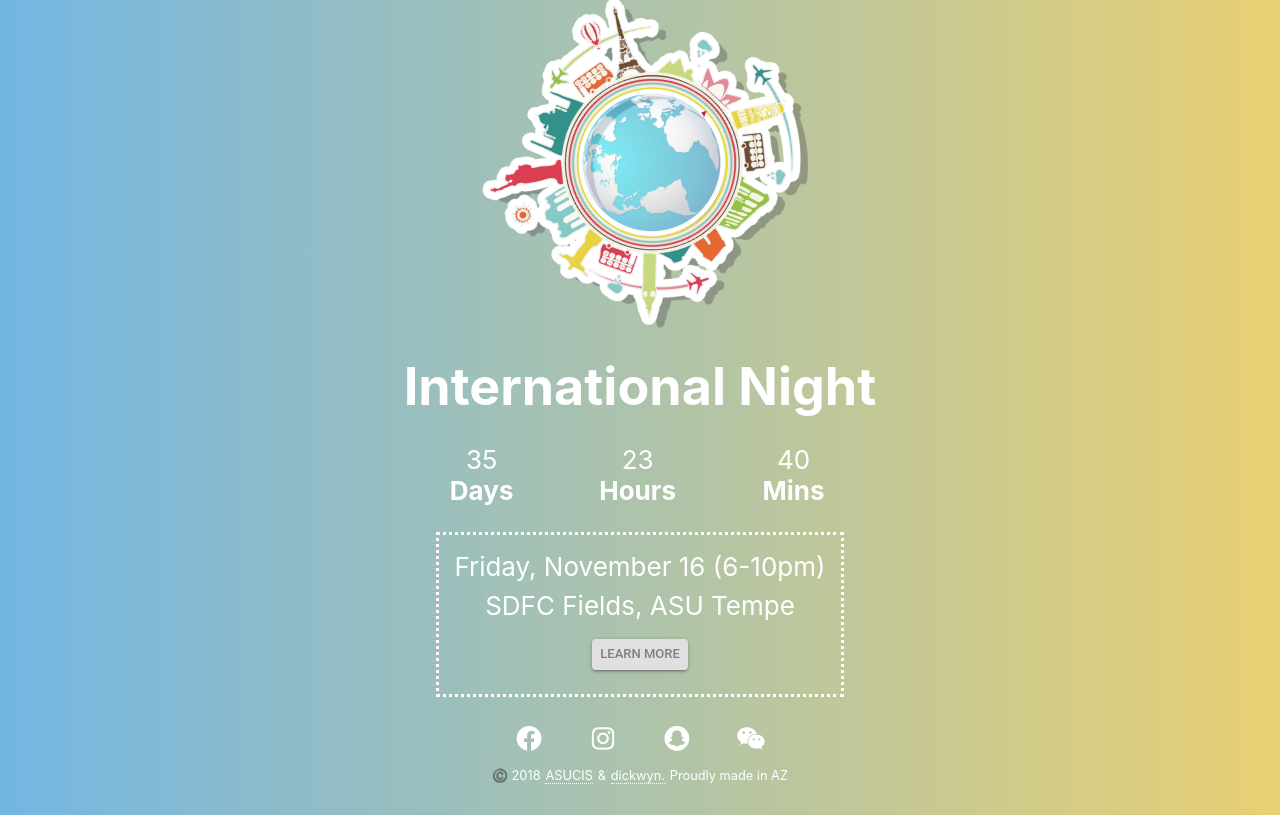
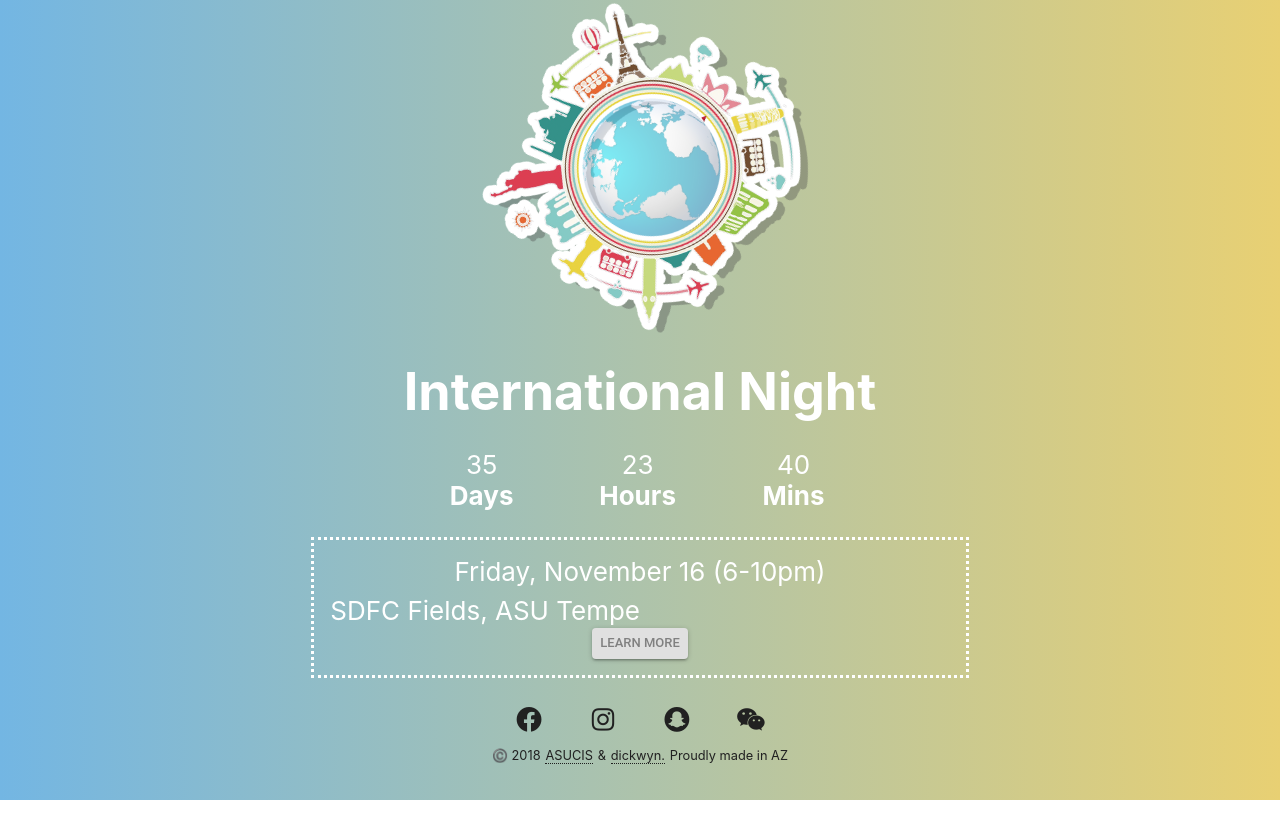
Before and after one commit to asucis/international-night-2018, a React (Create React App) app: page / in a window 1280 px wide. Built offline with nearby package versions, Linux system fonts and the light colour scheme.

Commit message:
added location component

```diff
--- a/package.json
+++ b/package.json
@@ -8,15 +8,18 @@
     "@fortawesome/free-solid-svg-icons": "^5.4.1",
     "@fortawesome/react-fontawesome": "^0.1.3",
     "@material-ui/core": "^3.2.0",
+    "leaflet": "^1.3.4",
     "neal-react": "^0.2.5",
     "node-sass": "^4.9.4",
     "prop-types": "^15.6.2",
     "react": "^16.5.2",
     "react-countdown-now": "^1.3.0",
     "react-dom": "^16.5.2",
+    "react-leaflet": "^2.1.1",
     "react-responsive-embed": "^2.1.0",
     "react-router-dom": "^4.3.1",
-    "react-scripts": "2.0.4"
+    "react-scripts": "2.0.4",
+    "react-table": "^6.8.6"
   },
   "scripts": {
     "start": "react-scripts start",
--- a/src/Components/Livestream/index.jsx
+++ b/src/Components/Livestream/index.jsx
@@ -3,13 +3,13 @@
 
 const Livestream = () => (
     <div className="livestream">
-        <div className="mu-hero-featured-area">
         <div className="logo">
             <a href="index.html"><img src="https://asucis.com/assets/logo.png" alt="logo img"/></a>
         </div>
         <div className="title">
-                <h1>International Night 2018</h1>
-                <h2>See the world at ASU #INTLNIGHT</h2>
+            <h1>International Night</h1>
+            <h2>See the world at ASU</h2>
+            <div className="hashtag"><a href="https://www.instagram.com/explore/tags/intlnight/"> #INTLNIGHT</a></div>
         </div>
         <div className="embed">
             <ResponsiveEmbed ratio="16:9" src='//iframe.dacast.com/b/101744/c/455858' allowFullScreen />
@@ -18,7 +18,6 @@
             <h3>Live video will begin at 7 pm MST.</h3>
         </div>
     </div>
-    </div>
 )
 
 export default Livestream
--- /dev/null
+++ b/src/Components/Location/index.jsx
@@ -0,0 +1,16 @@
+import React from 'react'
+import ResponsiveEmbed from 'react-responsive-embed'
+
+const Location = () => (
+    <div className="location">
+        <div className="map">
+            <iframe width="425" height="350" frameborder="0" scrolling="no" marginheight="0" marginwidth="0" src="https://www.openstreetmap.org/export/embed.html?bbox=-111.93393894648729%2C33.41469372486827%2C-111.92876764750659%2C33.418625070063946&amp;layer=mapnik&amp;marker=33.416659419713504%2C-111.93135329699692"></iframe>
+        </div>
+        <div className="details">
+         SDFC West Fields
+        </div>
+
+    </div>
+)
+
+export default Location
--- a/src/Components/Performances/index.jsx
+++ b/src/Components/Performances/index.jsx
@@ -1,4 +1,4 @@
-import React, { Component } from 'react'
+import React from 'react'
 
 const performances = () => (
     <div>
--- a/src/Pages/event.jsx
+++ b/src/Pages/event.jsx
@@ -1,23 +1,27 @@
-import React, { Component } from 'react'
+import React from 'react'
 import Livestream from '../Components/Livestream'
 import Directory from '../Components/Directory'
 import Food from '../Components/Food'
 import Performances from '../Components/Performances'
+import Location from '../Components/Location'
 import Footer from '../Components/Footer'
 
 const event = () => (
     <div className="event">
         <Livestream />
         <div className="item">
-            <Directory />
+            <Performances />
         </div>
         <div className="item">
             <Food />
         </div>
         <div className="item">
-            <Performances />
+            <Directory />
         </div>
-        <Footer />
+        <div className="item" id="event-footer">
+            <Footer />
+        </div>
+
     </div>
 )
 
--- a/src/styles/Components/footer.scss
+++ b/src/styles/Components/footer.scss
@@ -1,12 +1,13 @@
 .footer {
+    color: $primary-text;
     font-size: 0.8rem;
     margin: 1.8rem 0rem 2rem;
 }
 
 .footer .link {
-    color: #fff;
+    color: $primary-text;
     text-decoration: none;
-    border-bottom: 1.3px #fff dotted;
+    border-bottom: 1.3px $primary-text dotted;
     margin: 0rem 0.3rem 0rem;
 }
 
@@ -14,24 +15,29 @@
     text-decoration: underline;
 }
 
-.action-button {
+.footer .action-button {
     margin: 1rem 0rem 0.5rem;
 }
 
-.social-icons {
+.footer .social-icons {
     margin: 0rem 0rem 1rem;
     display: grid;
+
     grid-template-columns: 1fr 1fr 1fr 1fr;
 }
 
-.social-icons a:link,
-.social-icons a:visited {
-    color: #fff;
+.footer .social-icons .icon {
+    text-align: center;
+}
+
+.footer .social-icons a:link,
+.footer .social-icons a:visited {
+    color: $primary-text;
     text-decoration: none
 }
 
-.social-icons a:active,
-.social-icons a:hover {
-    color: #fff;
+.footer .social-icons a:active,
+.footer .social-icons a:hover {
+    color: $primary-text;
     text-decoration: none
 }
--- a/src/styles/Components/livestream.scss
+++ b/src/styles/Components/livestream.scss
@@ -13,18 +13,38 @@
     text-align: center;
 }
 
+.livestream .title,
+.livestream .embed,
+.livestream .time {
+    color: $text-icons;
+    padding: 0rem 0.8rem 0rem;
+}
+
 .livestream .logo img {
     height: 5.8rem;
 }
 
-.livestream .title {
-
+.livestream .title h2 {
+    margin: 0rem 0rem 0.5rem;
 }
 
-.livestream .embed {
-    padding: 0rem 0.8rem 0rem;
+.livestream .title .hashtag {
+    padding: 0rem 0rem 1rem;
 }
 
-.livestream .time {
+.livestream .title .hashtag a {
+    padding: 0.2rem;
+    background-color: $dark-primary-color;
+}
 
+.livestream .title .hashtag a:link,
+.livestream .title .hashtag a:visited {
+    color: #fff;
+    text-decoration: none
 }
+
+.livestream .title .hashtag a:active,
+.livestream .title .hashtag a:hover {
+    color: #fff;
+    border: 3px $light-primary-color dotted;
+}
--- /dev/null
+++ b/src/styles/Components/location.scss
@@ -0,0 +1,13 @@
+.location {
+    display: grid;
+    grid-template-columns: 1fr 1fr;
+    grid-template-areas: "location-map location-details"
+}
+
+.location .map {
+    grid-area: location-map;
+}
+
+.location .details {
+    grid-area: location-details;
+}
--- a/src/styles/Pages/event.scss
+++ b/src/styles/Pages/event.scss
@@ -1,12 +1,16 @@
+.item {
+    display: grid;
+    justify-content: center;
+    justify-self: center;
+    padding: 2rem 0rem 3rem;
+    align-items: center;
+}
+
 .item:nth-child(odd)  {
     background-color: $text-icons-dark;
 }
 
-.event .footer {
-    position: center;
-    display: flex;
-    flex-direction: column;
-    justify-content: center;
-    align-items: center;
-    text-align: center;
+#event-footer {
+    padding: 0rem 0rem 2rem;
+    background-color: $text-icons;
 }
--- a/src/styles/main.scss
+++ b/src/styles/main.scss
@@ -7,6 +7,7 @@
 @import './Components/footer.scss';
 @import './Components/livestream.scss';
 @import './Components/performances.scss';
+@import './Components/location.scss';
 
 body {
   margin: 0;
```
Also changed, not shown: 1 other file (tests, documents, lock files or other folders). Lines whose indentation alone changed are shown as unchanged.
